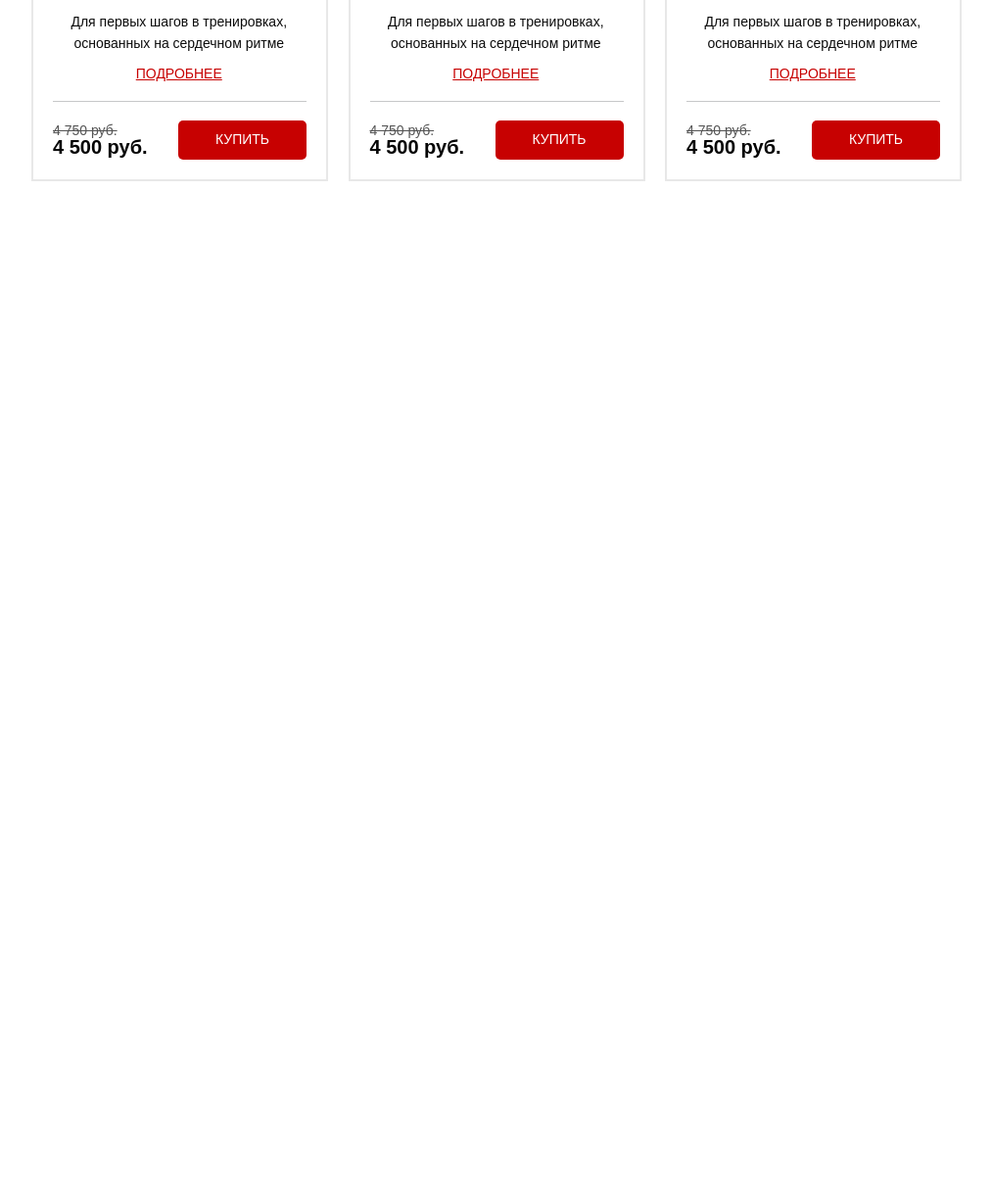
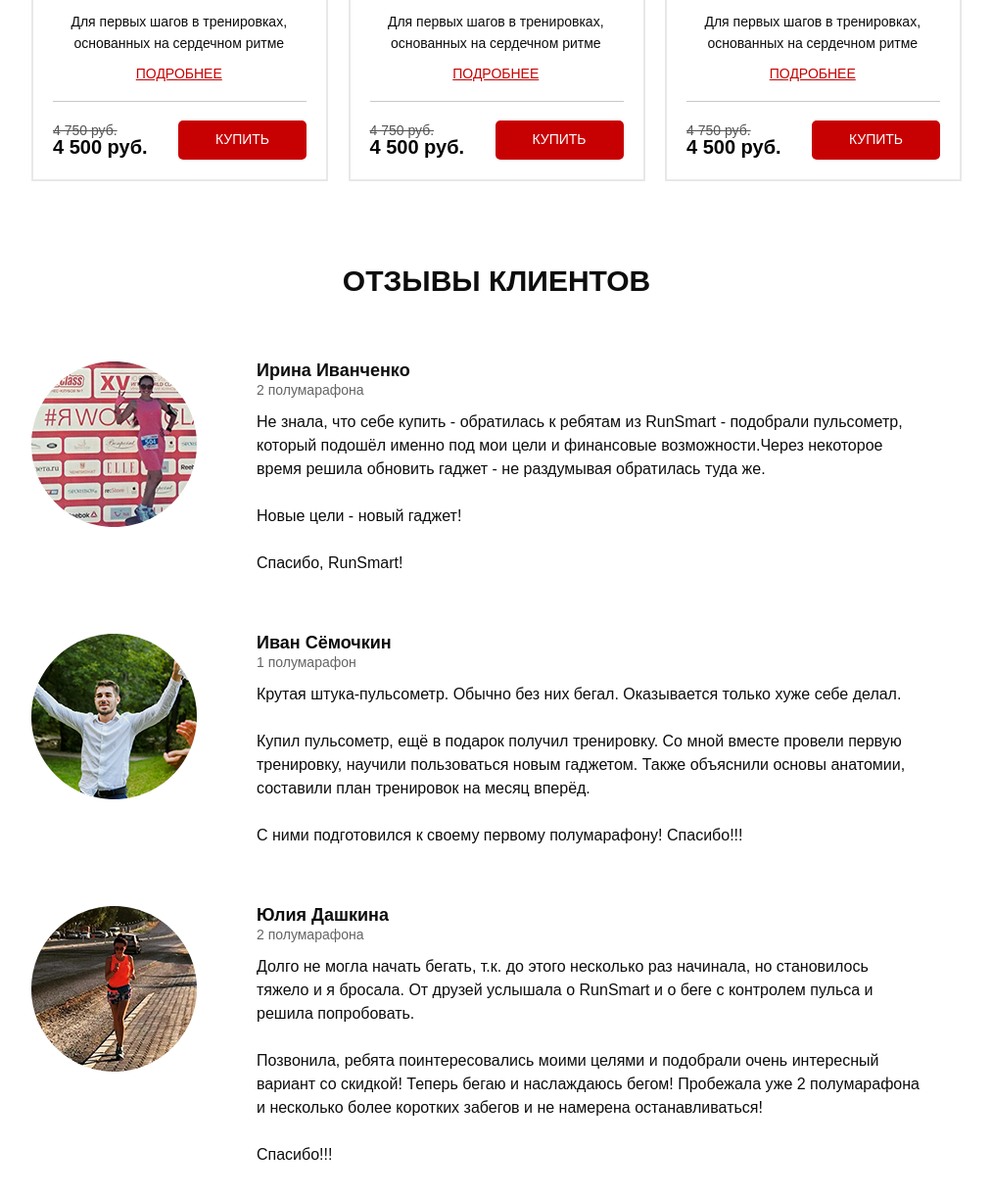
Before and after one commit to aklynio/pulse, a website: page src/index.html in a window 1280 px wide. Shown: the part 3474-4696 px from the top of the page at 98% size, without its empty margins (133-1146 px from the left). Before the commit the page ends 3738 px from the top, so only its background shows below. Drawn offline with nearby package versions, Linux system fonts and the light colour scheme.

Commit message:
add reviews

```diff
--- a/src/index.html
+++ b/src/index.html
@@ -339,6 +339,37 @@
         </div>
     </section>
 
+    <section class="reviews">
+        <div class="container">
+            <div class="title">отзывы клиентов</div>
+            <div class="reviews__wrapper">
+                <div class="reviews__item">
+                    <img src="img/feed_1.png" alt="photo" class="reviews__img">
+                    <div class="reviews__text">
+                        <div class="reviews__name">Ирина Иванченко</div>
+                        <div class="reviews__marathons">2 полумарафона</div>
+                        <div class="reviews__descr">Не знала, что себе купить - обратилась к ребятам из RunSmart - подобрали пульсометр, который подошёл именно под мои цели и финансовые возможности.Через некоторое время решила обновить гаджет - не раздумывая обратилась туда же.<br><br>Новые цели - новый гаджет!<br><br>Спасибо, RunSmart!</div>
+                    </div>
+                </div>
+                <div class="reviews__item">
+                    <img src="img/feed_2.png" alt="photo" class="reviews__img">
+                    <div class="reviews__text">
+                        <div class="reviews__name">Иван Сёмочкин</div>
+                        <div class="reviews__marathons">1 полумарафон</div>
+                        <div class="reviews__descr">Крутая штука-пульсометр. Обычно без них бегал. Оказывается только хуже себе делал.<br><br>Купил пульсометр, ещё в подарок получил тренировку. Со мной вместе провели первую тренировку, научили пользоваться новым гаджетом. Также объяснили основы анатомии, составили план тренировок на месяц вперёд.<br><br>С ними подготовился к своему первому полумарафону! Спасибо!!!</div>
+                    </div>
+                </div>
+                <div class="reviews__item">
+                    <img src="img/feed_3.png" alt="photo" class="reviews__img">
+                    <div class="reviews__text">
+                        <div class="reviews__name">Юлия Дашкина</div>
+                        <div class="reviews__marathons">2 полумарафона</div>
+                        <div class="reviews__descr">Долго не могла начать бегать, т.к. до этого несколько раз начинала, но становилось тяжело и я бросала. От друзей услышала о RunSmart и о беге с контролем пульса и решила попробовать.<br><br>Позвонила, ребята поинтересовались моими целями и подобрали очень интересный вариант со скидкой! Теперь бегаю и наслаждаюсь бегом! Пробежала уже 2 полумарафона и несколько более коротких забегов и не намерена останавливаться!<br><br>Спасибо!!!</div>
+                    </div>
+                </div>
+            </div>
+        </div>
+    </section>
     <script type="text/javascript" src="https://code.jquery.com/jquery-1.11.0.min.js"></script>
     <script type="text/javascript" src="https://code.jquery.com/jquery-migrate-1.2.1.min.js"></script>
     <script src="js/slick.min.js"></script>
--- /dev/null
+++ b/src/sass/blocks/_reviews.scss
@@ -0,0 +1,35 @@
+.reviews {
+    padding-bottom: 48px;
+    &__item {
+        margin-top: 60px;
+        display: flex;
+        justify-content: flex-start;
+    }
+    &__img {
+        width: 169px;
+        height: 169px;
+    }
+    &__text {
+        width: 680px;
+        margin-left: 61px;
+    }
+    &__name {
+        font-weight: 700;
+        font-size: 18px;
+        line-height: 18px;
+        color: #0D0D0D;
+    }
+    &__marathons {
+        font-weight: 500;
+        font-size: 14px;
+        line-height: 22px;
+        color: #646464;
+    }
+    &__descr {
+        margin-top: 10px;
+        font-weight: 300;
+        font-size: 16px;
+        line-height: 24px;
+        color: #0D0D0D;
+    }
+}
--- a/src/sass/style.scss
+++ b/src/sass/style.scss
@@ -15,4 +15,5 @@
 @import 'blocks/forms';
 @import 'blocks/carousel';
 @import 'blocks/catalog';
+@import 'blocks/reviews';
 @import 'base/media';
```
Also changed, not shown: src/css/style.min.css.
